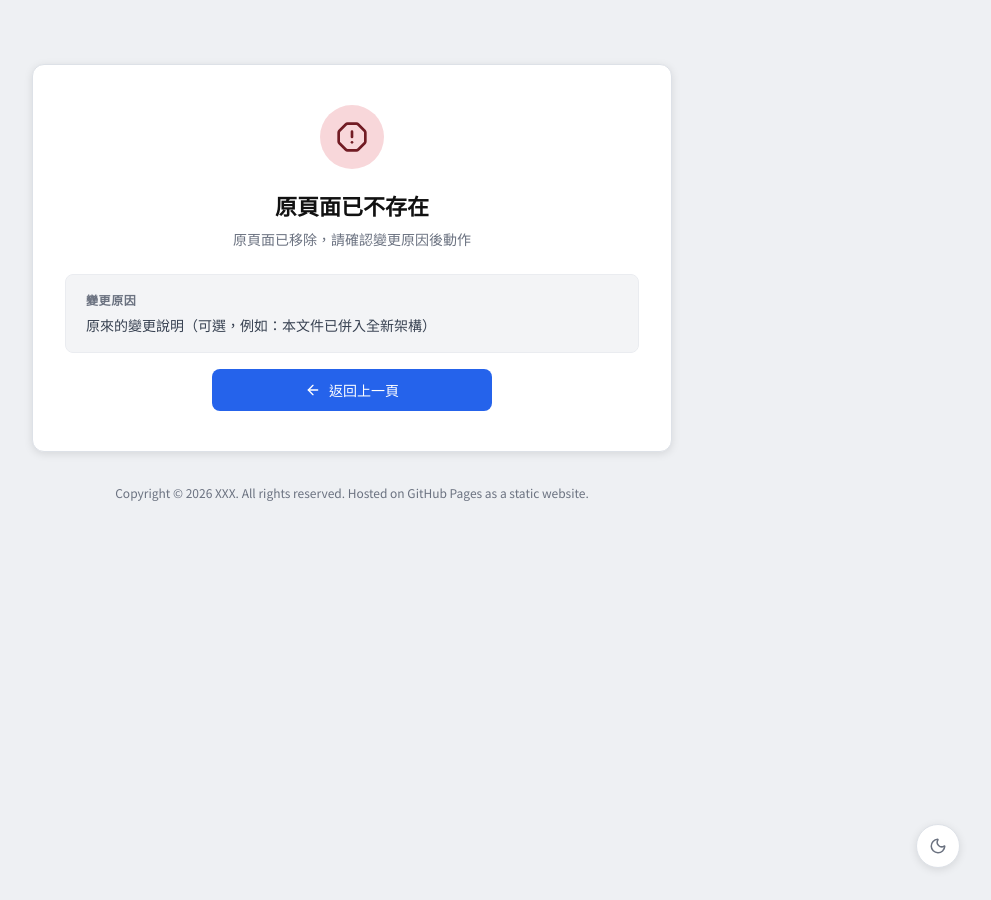
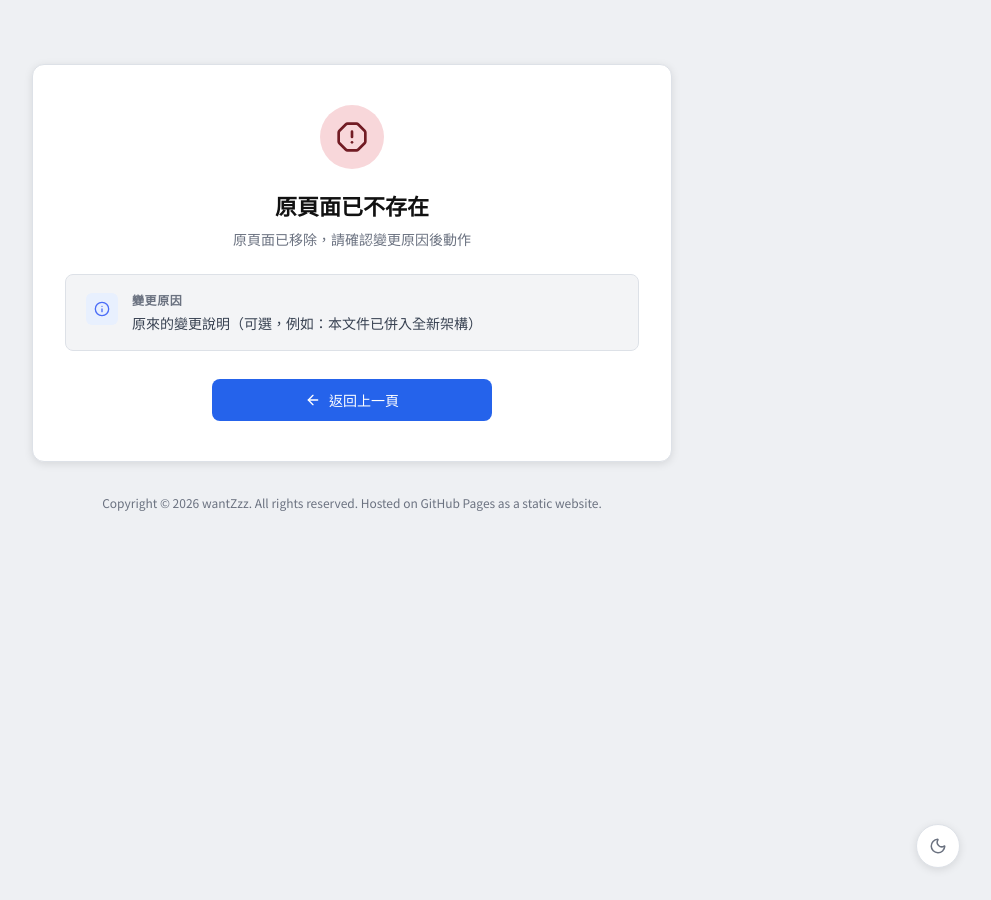
Before and after one commit to wantZzz/a1b2c3d4e5f67890f8e7d6c5b4a3f2e1d0c9b8a7, a Jekyll site: the page built from Test/hi.html, in a window 1280 px wide. Shown: the whole page, without its empty margins (288-1279 px from the left). Built offline with Jekyll 4.4.1, drawn with Linux system fonts in a browser that asks for light colours.

Commit message:
Update redirect.html

```diff
--- a/_layouts/redirect.html
+++ b/_layouts/redirect.html
@@ -6,10 +6,16 @@ layout: null
 <head>
     <meta charset="UTF-8">
     <meta name="viewport" content="width=device-width, initial-scale=1.0">
-    <title>當前頁面已移動/移除，請重新確認</title>
+    <title>{% if page.status == 'removed' %}[已移除]{% else %}[已移動]{% endif %} {{ page.title | default: "當前頁面已移動/移除，請重新確認" }}</title>
     <script src="https://unpkg.com/lucide@latest"></script>
     <link rel="preconnect" href="https://fonts.googleapis.com">
     <link href="https://fonts.googleapis.com/css2?family=Noto+Sans+TC:wght@300;400;500;600&display=swap" rel="stylesheet">
+    <meta property="og:site_name" content="{{ site.github.repository_nwo }} - github.io" />
+	<meta property="og:type" content="website" />
+	<meta property="og:title" content="{{ page.title }} - {{ site.github.repository_name }}" />
+	<meta property="og:description" content="{% if page.status == 'removed' %}[已移除]{% else %}[已移動]{% endif %} {{ page.description | default: site.description | strip_html | strip_newlines | truncate: 160 }}" />
+	<meta property="og:url" content="{{ page.url | absolute_url }}" />
+	<meta property="og:image" content="https://github.com/{{ site.github.owner_name }}.png?size=630" />
     <style>
         /* ── CSS 變數定義（與 category.html 一致，支援雙色模式） ── */
         :root {
@@ -105,16 +111,29 @@ layout: null
         .subtitle { font-size: 14px; color: var(--text-muted); line-height: 1.5; }
 
         /* ── 原網頁與詳情區塊 ── */
-        .info-section {
-            background: var(--file-chip-bg); border: 1px solid var(--border-light); border-radius: 8px;
-            padding: 16px 20px; margin-bottom: 16px;
+        .reason-card {
+            display: flex; gap: 14px; align-items: flex-start;
+            background: var(--file-chip-bg); border: 1px solid var(--border-color); border-radius: 8px;
+            padding: 16px 20px; margin: 0 auto 28px;
             transition: background 0.3s, border-color 0.3s;
             text-align: left;
         }
-        .info-section:last-of-type { margin-bottom: 28px; }
-        .info-title { font-size: 12px; font-weight: 600; color: var(--text-muted); text-transform: uppercase; letter-spacing: 0.05em; margin-bottom: 6px; }
-        .info-content { font-size: 14px; color: var(--text-secondary); line-height: 1.6; word-break: break-all; }
-        .info-content strong { color: var(--text-primary); font-weight: 500; }
+        .reason-icon-wrap {
+            width: 32px; height: 32px; border-radius: 6px;
+            background: var(--icon-header-bg); color: var(--icon-header-color);
+            display: flex; align-items: center; justify-content: center;
+            flex-shrink: 0; margin-top: 2px;
+            transition: background 0.3s, color 0.3s;
+        }
+        .reason-content-wrap { flex: 1; min-width: 0; }
+        .reason-label {
+            font-size: 12px; font-weight: 600; color: var(--text-muted);
+            letter-spacing: 0.05em; margin-bottom: 4px;
+        }
+        .reason-text {
+            font-size: 14px; color: var(--text-secondary);
+            line-height: 1.6; word-break: break-all;
+        }
 
         /* ── 倒數顯示 ── */
         .countdown-indicator {
@@ -205,9 +224,14 @@ layout: null
 
         <!-- 變更原因說明 (若有填寫) -->
         {% if page.reason %}
-        <div class="info-section">
-            <div class="info-title">變更原因</div>
-            <div class="info-content">{{ page.reason }}</div>
+        <div class="reason-card">
+            <div class="reason-icon-wrap">
+                <i data-lucide="info" style="width:16px;height:16px;"></i>
+            </div>
+            <div class="reason-content-wrap">
+                <div class="reason-label">變更原因</div>
+                <div class="reason-text">{{ page.reason }}</div>
+            </div>
         </div>
         {% endif %}
 
@@ -252,7 +276,7 @@ layout: null
     </button>
 
     <div class="footer">
-        <div>Copyright © {{ site.time | date: "%Y" }} XXX. All rights reserved. Hosted on GitHub Pages as a static website.</div>
+        <div>Copyright © {{ site.time | date: "%Y" }} {{ site.github.owner_name }}. All rights reserved. Hosted on GitHub Pages as a static website.</div>
     </div>
 </div>
 
```
